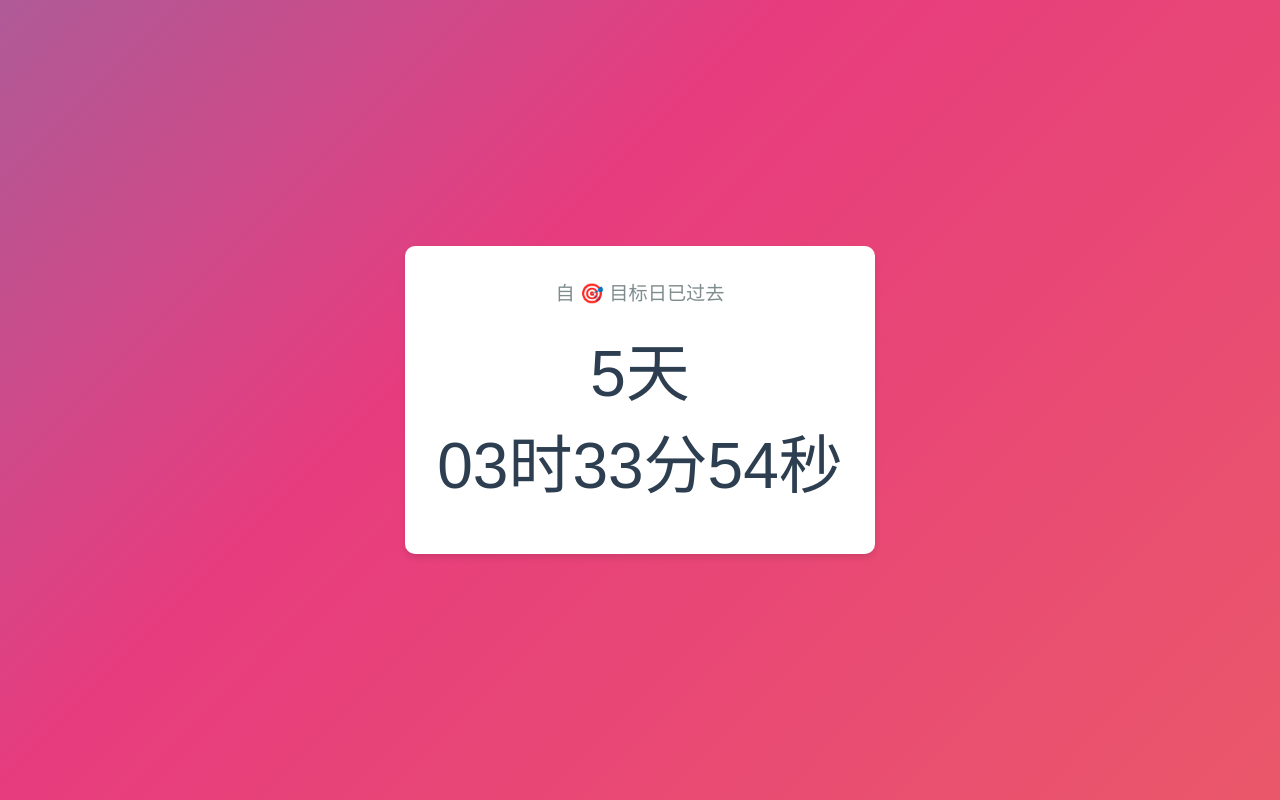
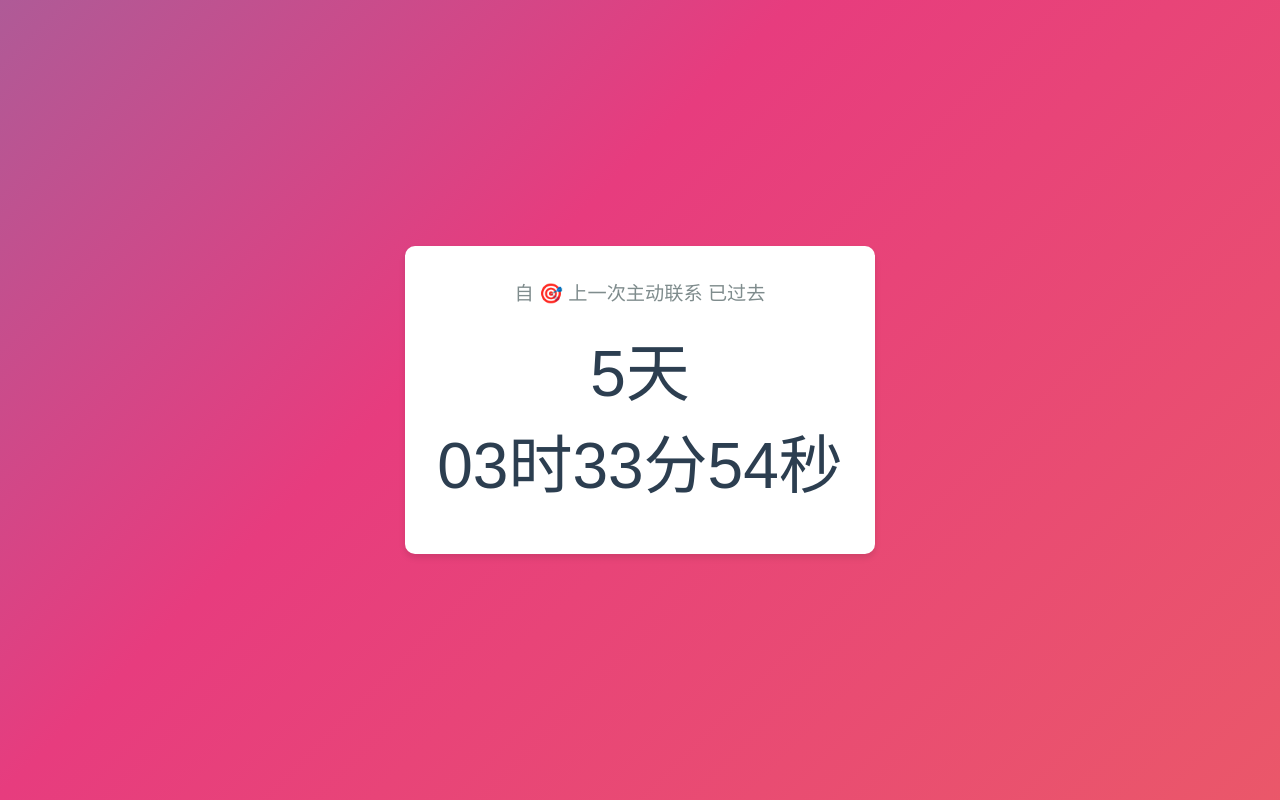
Before and after one commit to TwentyDeuterium/missingdays, a plain HTML site: page index.html in a window 1280 px wide. Drawn offline with Linux system fonts and the light colour scheme.

Commit message:
Add files via upload

```diff
--- a/index.html
+++ b/index.html
@@ -3,7 +3,7 @@
 <head>
     <meta charset="UTF-8">
     <meta name="viewport" content="width=device-width, initial-scale=1.0">
-    <title>天数计时器</title>
+    <title>Time River</title>
     <style>
         body {
             font-family: Arial, sans-serif;
@@ -46,7 +46,7 @@
 </head>
 <body>
     <div class="container">
-        <div class="description">自 🎯 目标日已过去</div>
+        <div class="description">自 🎯 上一次主动联系 已过去</div>
         <div id="counter">0</div>
         <!-- <div class="description">天</div> -->
     </div>
```
